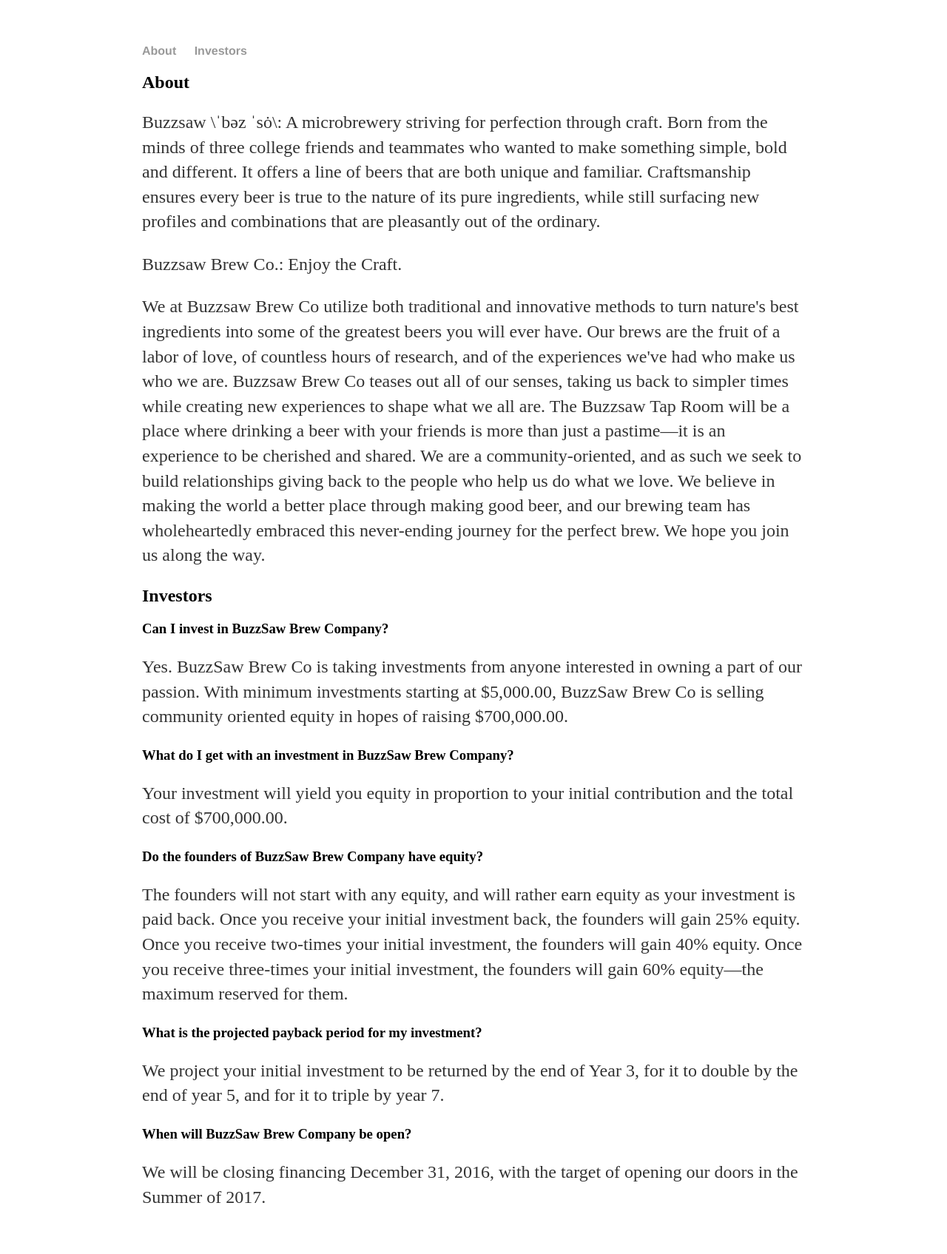
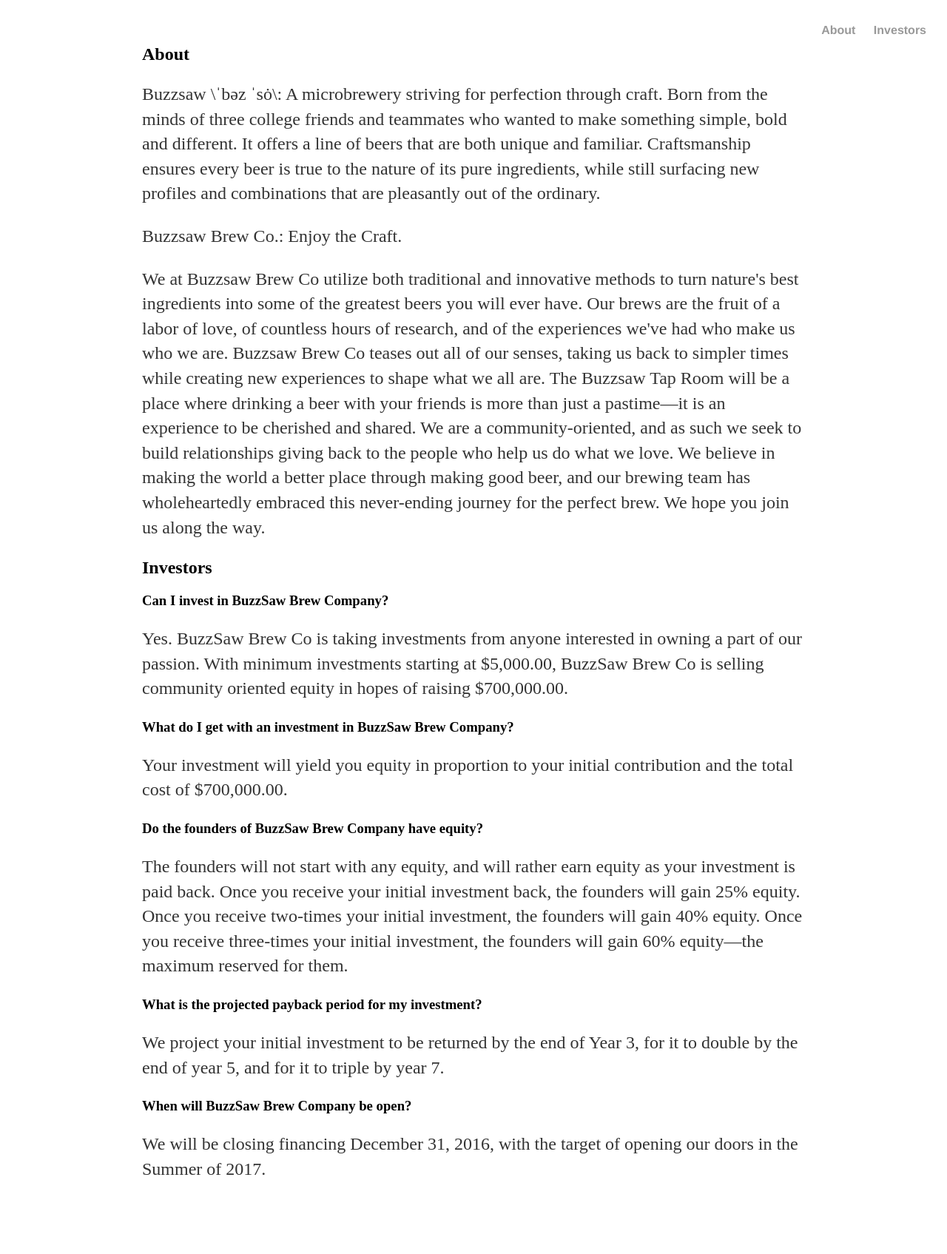
Before and after one commit to arquinn/arquinn.github.io, a Jekyll site: the page built from test.html, in a window 1280 px wide. Shown: the whole page at 74% size. Built offline with Jekyll 4.4.1, drawn with Linux system fonts in a browser that asks for light colours; after the commit the page ends 1657 px from its top, so only the background shows below that.

Commit message:
Update test.css

```diff
--- a/css/test.css
+++ b/css/test.css
@@ -2,19 +2,21 @@ body {
     margin: 60px auto;
     width: 70%;
 }
-nav ul, footer ul {
+nav ul{
     font-family:'Helvetica', 'Arial', 'Sans-Serif';
     padding: 0px;
     list-style: none;
     font-weight: bold;
 }
-nav ul li, footer ul li {
+nav ul li {
     display: inline;
     margin-right: 20px;
 }
 
-.fixed {
-  position: fixed
+.navbar-fixed {
+  position: fixed;
+  top: 1em;
+  right: .5em;
  }
 
 a {
```
